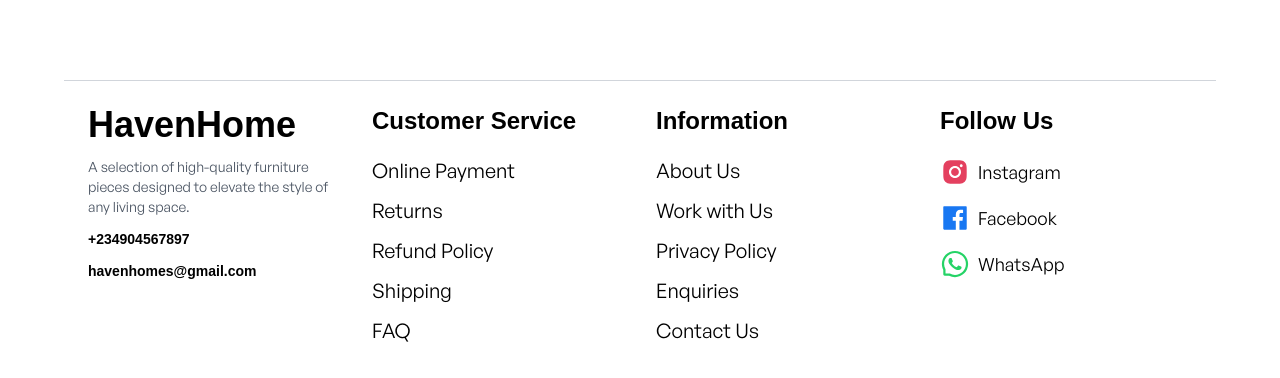
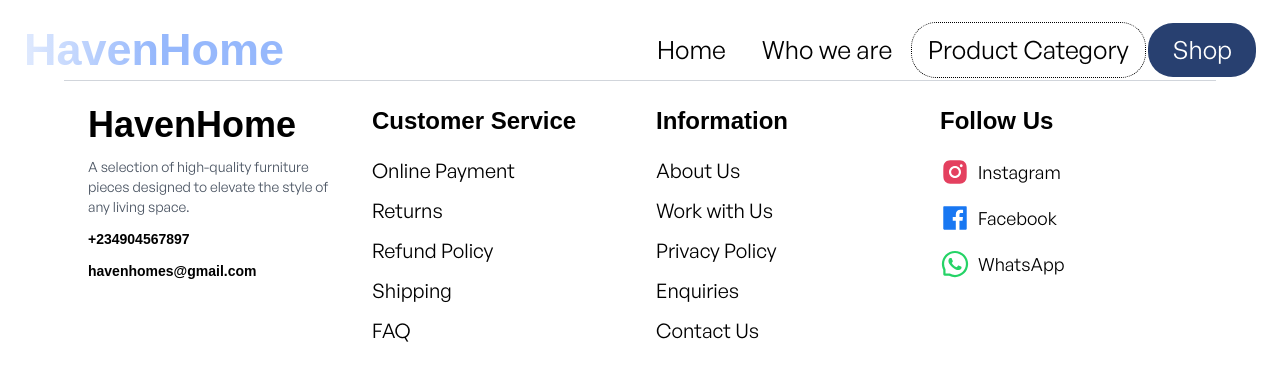
Before and after one commit to zhulix13/Haven-Home, a React (Vite) app: page /products in a window 1280 px wide. Shown: the top 378 px of the page. Built offline with nearby package versions, Linux system fonts and the light colour scheme; a web font is replaced by a local one.

Commit message:
Fixed the Header Section

```diff
--- a/src/App.jsx
+++ b/src/App.jsx
@@ -3,6 +3,7 @@ import Header from "./constant/Header";
 import Footer from "./constant/Footer";
 import Home from "./home/index";
 import WhoWeAre from "./who we are";
+import ProductCategory from "./product category";
 import { BrowserRouter as Router, Routes, Route } from "react-router-dom";
 
 function App() {
@@ -11,6 +12,7 @@ function App() {
       <Routes>
         <Route path="/" element={<Home />} />
         <Route path="/about" element={<WhoWeAre />} />
+        <Route path="/products" element={<ProductCategory />} />
         {/* Add other routes */}
       </Routes>
       <Footer />
--- a/src/constant/Header.jsx
+++ b/src/constant/Header.jsx
@@ -4,14 +4,10 @@ import { useState, useEffect } from "react";
 function Header() {
   const [isScrolled, setIsScrolled] = useState(false);
   const [isMenuOpen, setIsMenuOpen] = useState(false);
-  const [isHomePage, setIsHomePage] = useState(false);  // Track if on the home page
+  const [isHomePage, setIsHomePage] = useState(false);
 
   const handleScroll = () => {
-    if (window.scrollY > window.innerHeight * 0.4) {
-      setIsScrolled(true);
-    } else {
-      setIsScrolled(false);
-    }
+    setIsScrolled(window.scrollY > window.innerHeight * 0.4);
   };
 
   const handleResize = () => {
@@ -23,7 +19,7 @@ function Header() {
   useEffect(() => {
     window.addEventListener("scroll", handleScroll);
     window.addEventListener("resize", handleResize);
-    setIsHomePage(window.location.pathname === '/'); // Check if on the homepage
+    setIsHomePage(window.location.pathname === "/"); // Check if on the homepage
     return () => {
       window.removeEventListener("scroll", handleScroll);
       window.removeEventListener("resize", handleResize);
@@ -35,12 +31,20 @@ function Header() {
   };
 
   return (
-    <header className={`py-4 px-6 fixed w-full transition-all z-20 duration-300 ${isScrolled ? 'bg-white shadow-md' : 'bg-transparent'}`}>
+    <header
+      className={`py-4 px-6 fixed w-full transition-all z-20 duration-300 ${
+        isScrolled ? "bg-white shadow-md" : "bg-transparent"
+      }`}
+    >
       <nav className="flex justify-between items-center">
         {/* Logo */}
         <a
           href="/"
-          className={`font-clash text-[45px] font-bold ${isScrolled ? 'text-black' : 'bg-gradient-to-r from-[#E0EAFE] via-[#96B8FC] to-[#96B8FC] bg-clip-text text-transparent'}`}
+          className={`font-clash text-[45px] font-bold ${
+            isScrolled
+              ? "text-black"
+              : "bg-gradient-to-r from-[#E0EAFE] via-[#96B8FC] to-[#96B8FC] bg-clip-text text-transparent"
+          }`}
         >
           HavenHome
         </a>
@@ -52,7 +56,9 @@ function Header() {
           aria-label="Toggle menu"
         >
           <svg
-            className={`w-6 h-6 transition-transform duration-300 ${isMenuOpen ? 'rotate-45 scale-125' : ''}`}
+            className={`w-6 h-6 transition-transform duration-300 ${
+              isMenuOpen ? "rotate-45 scale-125" : ""
+            }`}
             xmlns="http://www.w3.org/2000/svg"
             viewBox="0 0 24 24"
             fill="none"
@@ -62,13 +68,11 @@ function Header() {
             strokeLinejoin="round"
           >
             {isMenuOpen ? (
-              // X Symbol
               <>
                 <line x1="18" y1="6" x2="6" y2="18" />
                 <line x1="6" y1="6" x2="18" y2="18" />
               </>
             ) : (
-              // Hamburger Icon
               <>
                 <line x1="4" y1="6" x2="20" y2="6" />
                 <line x1="4" y1="12" x2="20" y2="12" />
@@ -79,49 +83,82 @@ function Header() {
         </button>
 
         {/* Navbar Links for Desktop */}
-        <div className={`hidden md:flex md:flex-row md:w-[50%] justify-between items-center`}>
+        <div className="hidden md:flex md:flex-row md:w-[50%] justify-between items-center">
+          {/* Home Link */}
           <NavLink
             to="/"
             className={({ isActive }) =>
-              `font-sans text-[25px] font-medium ${isHomePage && isActive ? 'border-b-2 border-white rounded-[25px]' : ''} ${isActive ? 'border-b-2 border-[#E0EAFE] rounded-[25px]' : ''} py-2 px-4 ${isScrolled || !isHomePage ? 'text-black' : 'text-white'}`
+              `font-sans text-[25px] font-medium rounded-[25px] border border-dotted py-2 px-4 ${
+                isScrolled
+                  ? "text-black border-transparent"
+                  : isHomePage
+                  ? isActive
+                    ? "text-white border-white"
+                    : "text-white border-transparent"
+                  : isActive
+                  ? "text-black border-black"
+                  : "text-black border-transparent"
+              }`
             }
-            aria-label="Go to the homepage"
           >
             Home
           </NavLink>
+
+          {/* Who We Are Link */}
           <NavLink
             to="/about"
             className={({ isActive }) =>
-              `font-sans text-[25px] font-medium ${isActive ? 'border-b-2 border-[#E0EAFE] rounded-[25px]' : ''} py-2 px-4 ${isScrolled ? 'text-black' : 'text-white'}`
+              `font-sans text-[25px] font-medium rounded-[25px] py-2 px-4 ${
+                isScrolled
+                  ? "text-black"
+                  : isHomePage
+                  ? "text-white"
+                  : isActive
+                  ? "text-black border-black border border-dotted"
+                  : "text-black"
+              }`
             }
-            aria-label="Learn more about who we are"
           >
             Who we are
           </NavLink>
+
+          {/* Product Category Link */}
           <NavLink
             to="/products"
             className={({ isActive }) =>
-              `font-sans text-[25px] font-medium ${isActive ? 'border-b-2 border-[#E0EAFE] rounded-[25px]' : ''} py-2 px-4 ${isScrolled ? 'text-black' : 'text-white'}`
+              `font-sans text-[25px] font-medium rounded-[25px] py-2 px-4 ${
+                isScrolled
+                  ? "text-black"
+                  : isHomePage
+                  ? "text-white"
+                  : isActive
+                  ? "text-black border-black border border-dotted"
+                  : "text-black"
+              }`
             }
-            aria-label="Browse our product categories"
           >
             Product Category
           </NavLink>
+
+          {/* Shop Link */}
           <NavLink
             to="/shop"
-            className={({ isActive }) =>
-              `font-sans text-[25px] font-medium ${isActive ? 'border-b-2 border-[#E0EAFE] rounded-[25px]' : ''} py-2 px-6 rounded-[25px] ${isHomePage ? 'bg-white text-black' : 'bg-[#96B8FC] text-white'}`
-            }
-            aria-label="Visit our shop"
+            className={`font-sans text-[25px] font-medium rounded-[25px] py-2 px-6 ${
+              isHomePage
+                ? "bg-white text-black"
+                : "bg-[#284070] text-white"
+            }`}
           >
             Shop
           </NavLink>
         </div>
       </nav>
 
-      {/* Slide-in Mobile Menu from Right */}
+      {/* Slide-in Mobile Menu */}
       <div
-        className={`fixed top-0 right-0 h-full bg-gradient-to-r w-full from-[#E0EAFE] via-[#96B8FC] to-[#96B8FC] z-40 transition-transform duration-300 ${isMenuOpen ? 'translate-x-0' : 'translate-x-full'}`}
+        className={`fixed top-0 right-0 h-[100vh] bg-gradient-to-r w-full from-[#E0EAFE] via-[#96B8FC] to-[#96B8FC] z-40 transition-transform duration-300 ${
+          isMenuOpen ? "translate-x-0" : "translate-x-full"
+        }`}
       >
         <div className="flex flex-col items-start p-6">
           <NavLink
--- /dev/null
+++ b/src/product category/components/categories.jsx
@@ -0,0 +1,16 @@
+import Header from "../../constant/Header"
+
+function Categories(){
+   return(
+      <section>
+         <Header />
+         <div className="flex ">
+            <div className="">
+
+            </div>
+         </div>
+      </section>
+   )
+}
+
+export default Categories
--- /dev/null
+++ b/src/product category/index.jsx
@@ -0,0 +1,9 @@
+import Categories from "./components/categories"
+
+function ProductCategory(){
+   return(
+      <Categories/>
+   )
+}
+
+export default ProductCategory;
```
